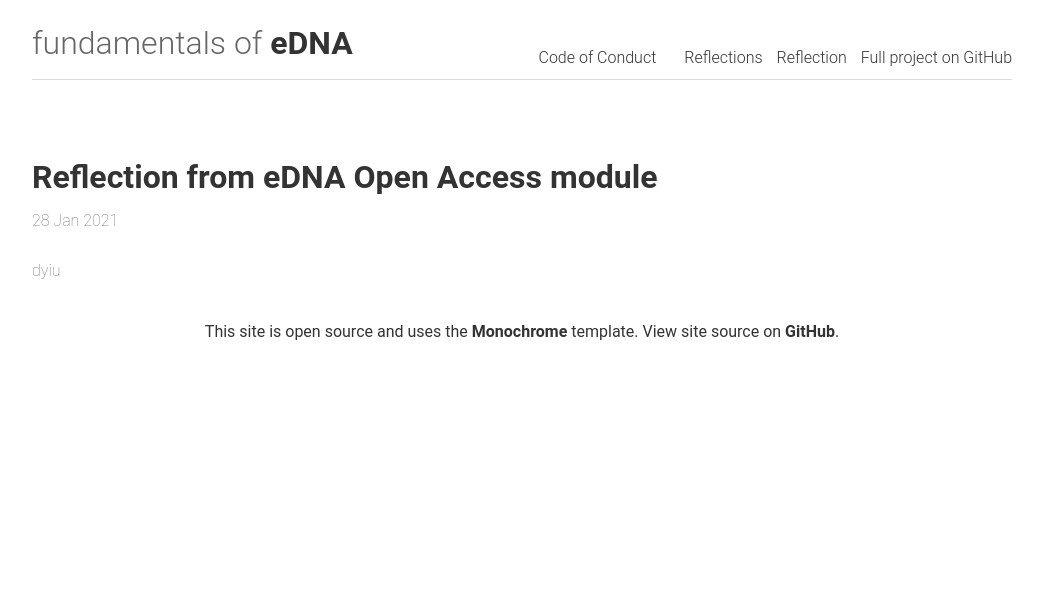
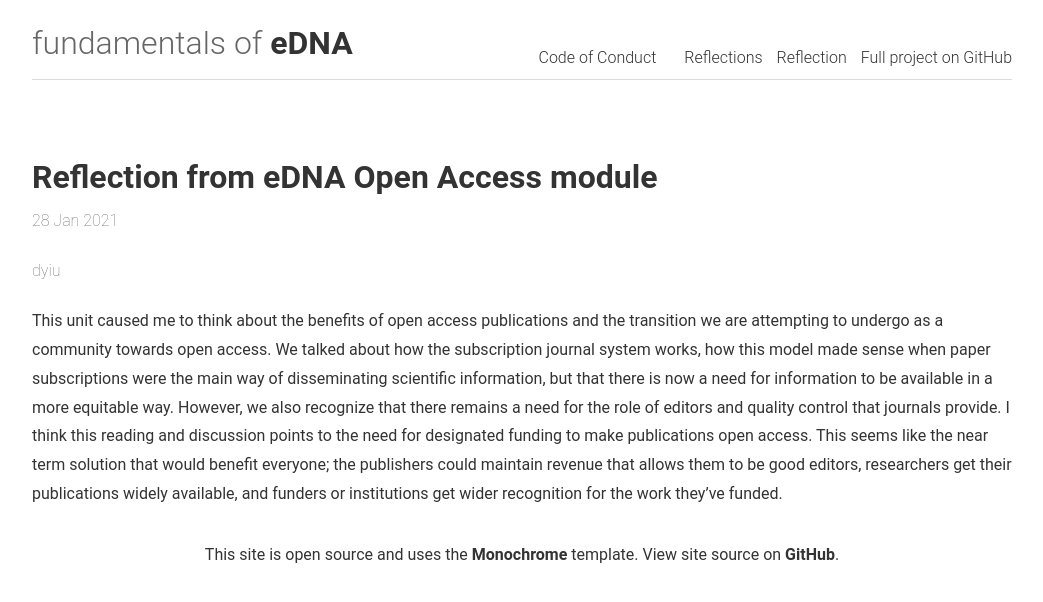
Before and after one commit to fundamentals-eDNA/fundamentals-eDNA.github.io, a Jekyll site: the page built from _posts/2021-01-28-reflection_overview_DY.md, in a window 1280 px wide. Shown: the top 602 px of the page, without its empty margins (118-1161 px from the left). Built offline with Jekyll 4.4.1, drawn with Linux system fonts in a browser that asks for light colours.

Commit message:
unit 2 reflection

```diff
--- a/_posts/2021-01-28-reflection_overview_DY.md
+++ b/_posts/2021-01-28-reflection_overview_DY.md
@@ -3,3 +3,6 @@ title: Reflection from eDNA Open Access module
 description: Dara's reflection from discussion of open access research and data
 author: dyiu
 ---
+
+This unit caused me to think about the benefits of open access publications and the transition we are attempting to undergo as a community towards open access. We talked about how the subscription journal system works, how this model made sense when paper subscriptions were the main way of disseminating scientific information, but that there is now a need for information to be available in a more equitable way. However, we also recognize that there remains a need for the role of editors and quality control that journals provide.
+I think this reading and discussion points to the need for designated funding to make publications open access. This seems like the near term solution that would benefit everyone; the publishers could maintain revenue that allows them to be good editors, researchers get their publications widely available, and funders or institutions get wider recognition for the work they’ve funded.
```
